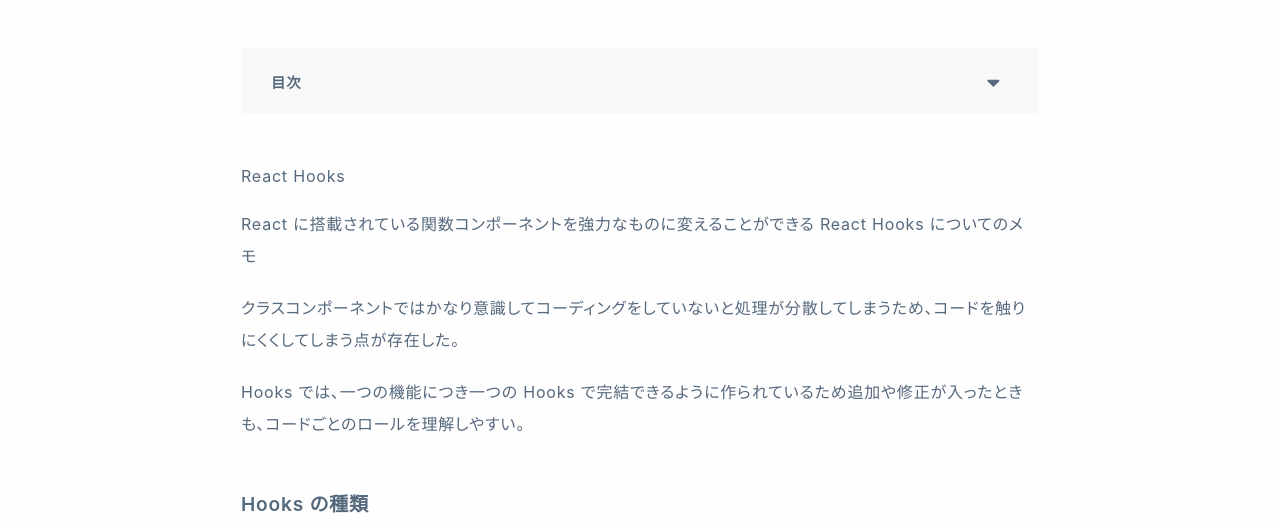
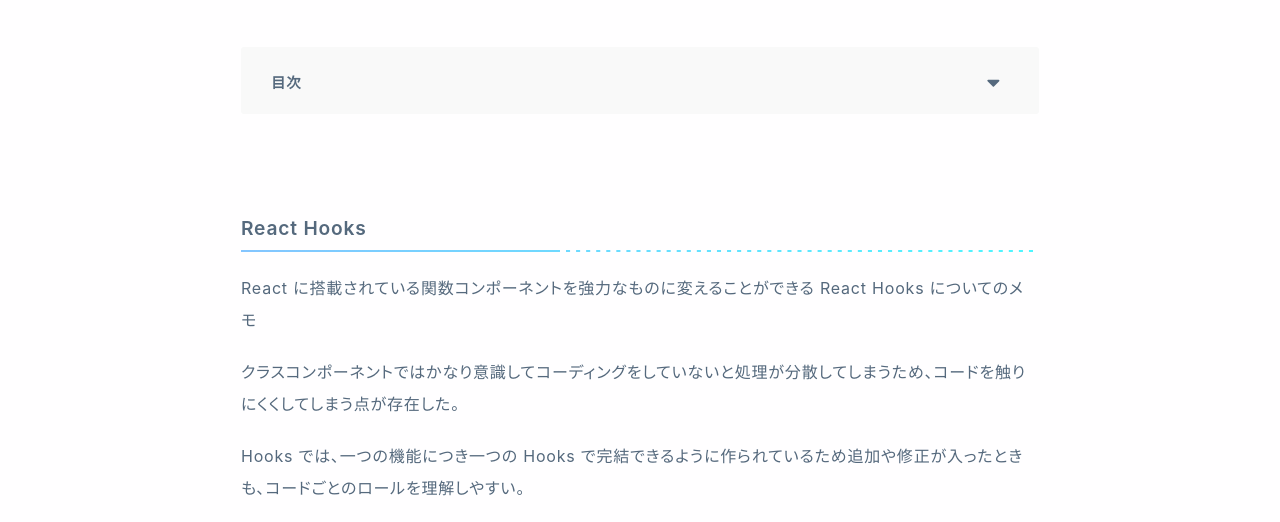
Before and after one commit to luminus-xd/gatsby-blog, a Gatsby site: page /react-hook/ in a window 1280 px wide. Shown: the part 278-800 px from the top of the page. Built offline with nearby package versions, Linux system fonts and the light colour scheme; Gatsby itself is replaced by a stand-in of ours; some packages are replaced by stand-ins of ours.

Commit message:
Update react-hook.md

```diff
--- a/blog/2020/3/react-hook.md
+++ b/blog/2020/3/react-hook.md
@@ -9,7 +9,7 @@
 keywords: JavaScript, TypeScript, フロントエンド, React
 ---
 
-# React Hooks
+## React Hooks
 
 React に搭載されている関数コンポーネントを強力なものに変えることができる React Hooks についてのメモ
 
```
